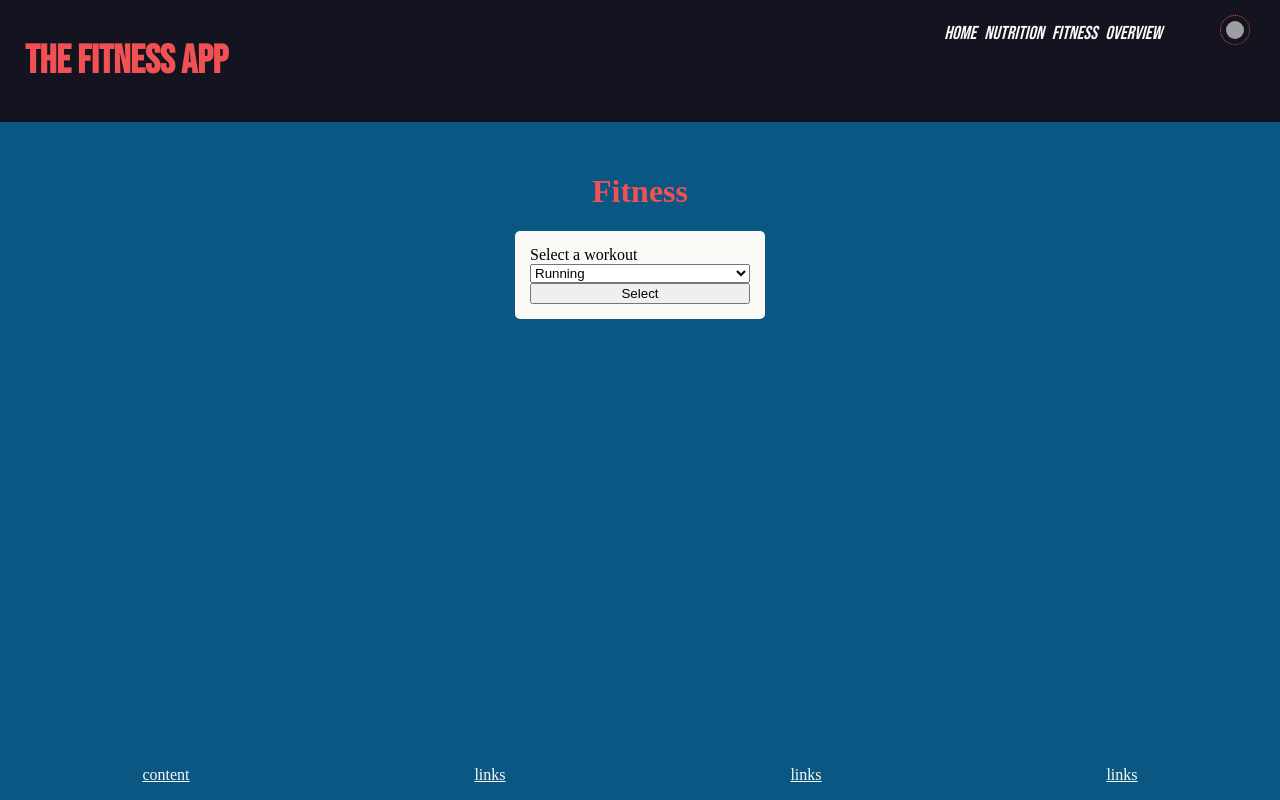
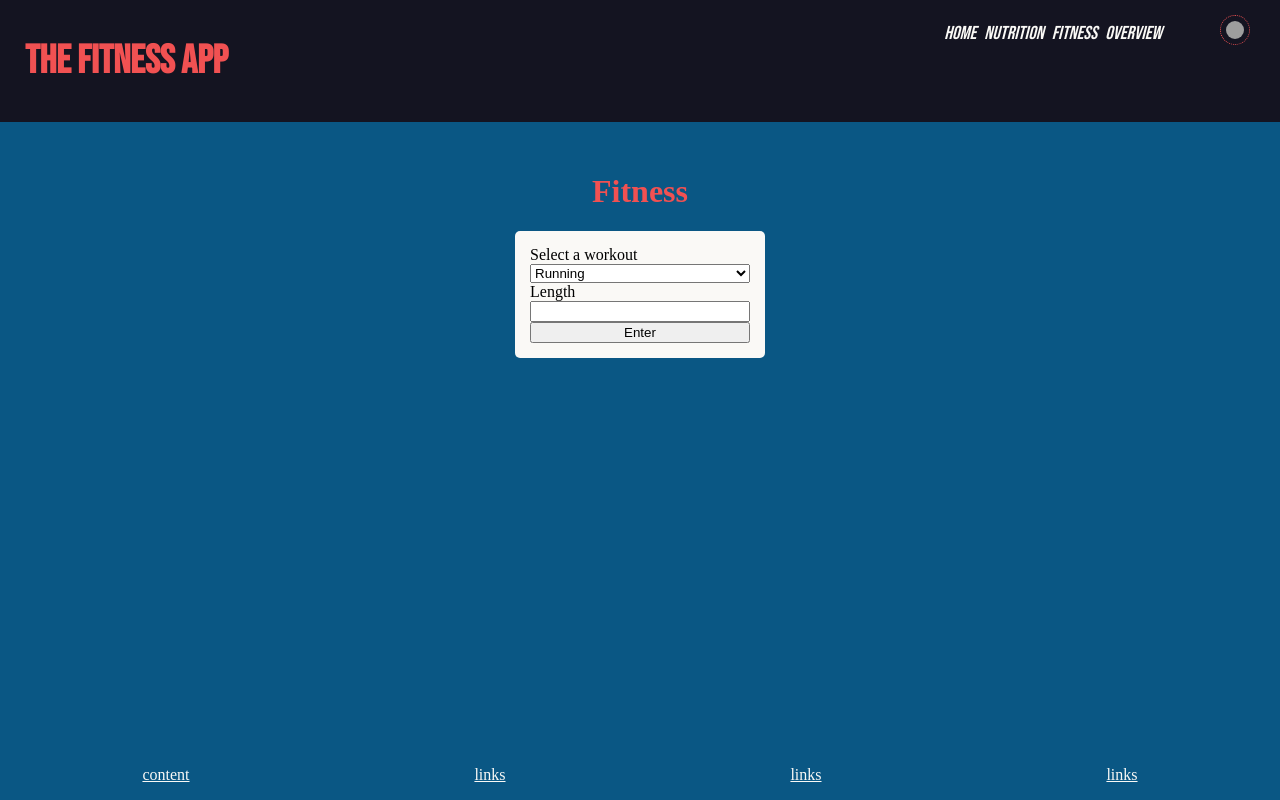
Before and after one commit to JGPawlowski/fitness-app, a React (Vite) app in the folder client/: page /fitness in a window 1280 px wide. Built offline with nearby package versions, Linux system fonts and the light colour scheme; grey boxes are pictures that could not be loaded.

Commit message:
adding to the fitness page

```diff
--- a/client/src/pages/fitness/FitnessPage.jsx
+++ b/client/src/pages/fitness/FitnessPage.jsx
@@ -16,7 +16,10 @@ export default function FitnessPage() {
                     <option>Workout</option>
                     <option>Other</option>
                 </select>
-                <button>Select</button>
+                <label>Length</label>
+                <input required></input>
+
+                <button>Enter</button>
             </form>
 
         </div>
```
